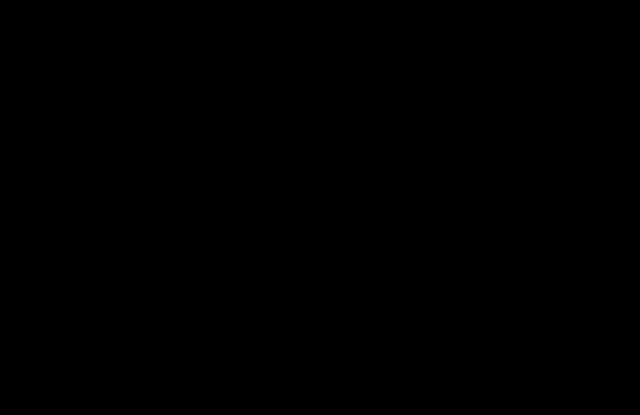
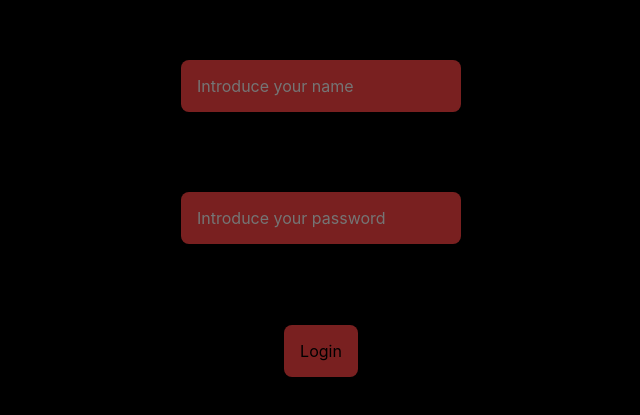
Before and after one commit to AlFlores10/proy.Api-tmdb, a React (Create React App) app: page /login in a window 1280 px wide. Shown: the part 175-590 px from the top of the page, without its empty margins (319-959 px from the left). Built offline with nearby package versions, Linux system fonts and the light colour scheme.

Commit message:
add login

```diff
--- a/src/App.js
+++ b/src/App.js
@@ -2,6 +2,7 @@
 import Home from './components/Home/Home';
 import FilmDetails from './components/FilmDetails/FilmDetails';
 import Register from './components/Register/Register';
+import Login from './components/Login/Login';
 
 
 function App() {
@@ -12,6 +13,8 @@
           <Route path="/" exact component={Home} />
           <Route path="/film" exact component={FilmDetails} />
           <Route path="/register" component={Register} exact/>
+          <Route path="/login" component={Login} exact/>
+
         </Switch>
       </BrowserRouter>
     </>
--- /dev/null
+++ b/src/components/Login/Login.css
@@ -0,0 +1,24 @@
+form.register {
+    padding: 2em;
+    display: flex;
+    flex-direction: column;
+    justify-content: space-around;
+    min-height: 70vh;
+    align-items: center;
+}
+
+.register input {
+    all: unset;
+    padding: 1em;
+    width: fit-content;
+    border-radius: 0.5em;
+    background-color: rgb(121, 32, 32);
+}
+
+.register button {
+    all: unset;
+    cursor: pointer;
+    border-radius: 0.5em;
+    padding: 1em;
+    background-color: rgb(121, 32, 32);
+}
--- /dev/null
+++ b/src/components/Login/Login.jsx
@@ -0,0 +1,36 @@
+import axios from 'axios';
+import './Login.css';
+
+import React, { Component, useState } from 'react';
+import { useHistory } from 'react-router-dom';
+
+const Login = (props) => {
+
+    const [name, setName] = useState('')
+    const [password, setPassword] = useState('');
+    const history = useHistory();
+    const handleSubmit = async (event) => {
+        try {
+            event.preventDefault();
+            const res = await axios.post('http://localhost:3001/users/login', { name, password })
+            localStorage.setItem('token', res.data.token)
+            alert("Login OK")
+            props.setUser(res.data.user)
+            history.push('/')
+        } catch (error) {
+            console.error(error)
+            alert("Login Failed")
+        }
+
+    }
+    return (
+        <form className="register" onSubmit={handleSubmit}>
+            <h1>Login</h1>
+            <input type="text" onChange={event => setName(event.target.value)} name="name" placeholder="Introduce your name" value={name} />
+            <input type="password" onChange={event => setPassword(event.target.value)} name="password" placeholder="Introduce your password" value={password} />
+            <button type="submit">Login</button>
+        </form>
+    )
+}
+
+export default Login;
```
Also changed, not shown: 1 other file (tests, documents, lock files or other folders).
